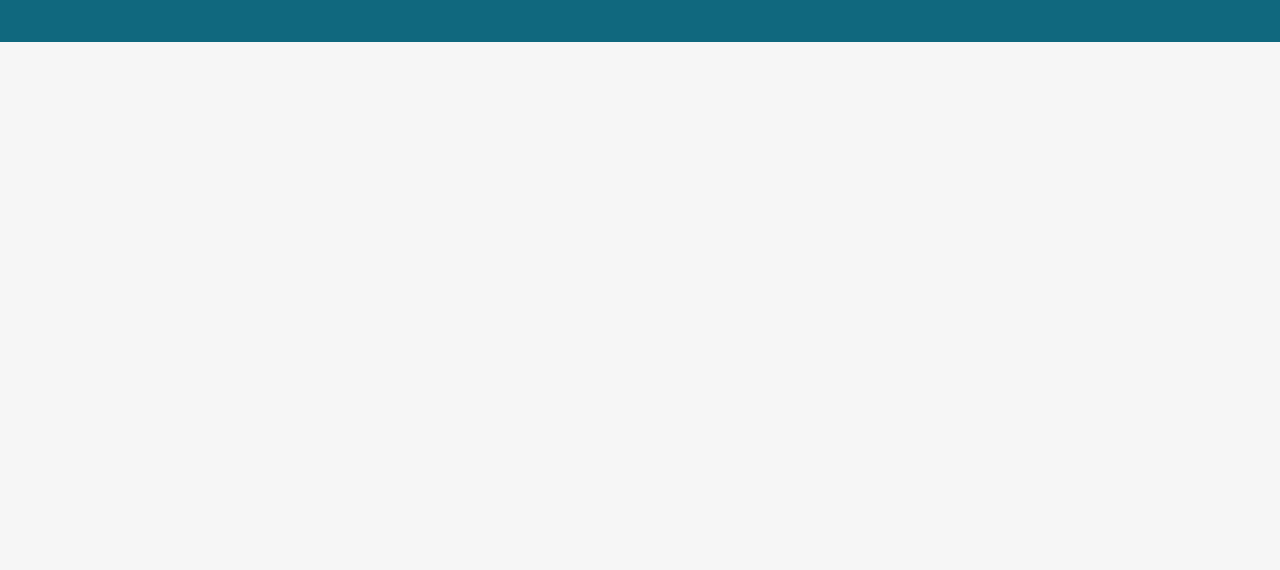
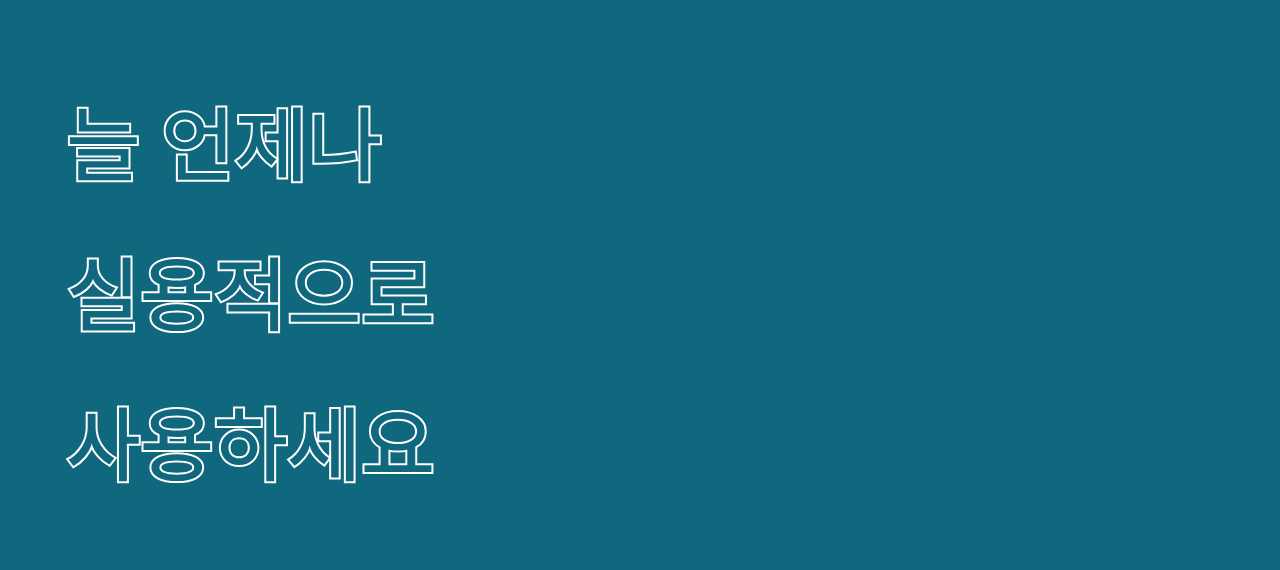
Before and after one commit to haron-lee/phone-shop, a plain HTML site: page index.html in a window 1280 px wide. Shown: the part 2376-2946 px from the top of the page. Before the commit the page ends 2438 px from the top, so only its background shows below. Drawn offline with Linux system fonts and the light colour scheme.

Commit message:
Update main page

```diff
--- a/css/main.css
+++ b/css/main.css
@@ -75,11 +75,15 @@
   color: red;
 }
 
-/* article free products section */
+/* article free products, promotion section */
 .free_bg {
   width: 100%;
-  height: 60rem;
+  height: 120rem;
   background: var(--color5);
+}
+
+.free_box {
+  margin-bottom: 11rem;
 }
 
 .free_title {
@@ -102,3 +106,11 @@
 #a32 {
   width: 15rem;
 }
+
+.promotion_bold p {
+  font-size: var(--biggest);
+  font-weight: bold;
+  color: var(--color5);
+  -webkit-text-stroke: 2px #fff;
+  line-height: 15rem;
+}
--- a/index.html
+++ b/index.html
@@ -190,6 +190,7 @@
         <article class="free_products">
             <div class="free_bg">
                 <div class="wrap m-auto">
+                    <div class="free_box">
                         <div class="free_title flex flex-direct align-center center">
                             <p class="font-w">금액이 부담되신다면 이 모델을 추천드려요</p>
                             <p class="free_subtitle">
@@ -255,6 +256,17 @@
                             </li>
                         </ol>
                     </div>
+                    <div class="promotion_box flex align-center space-b">
+                        <div class="promotion_bold">
+                            <p>
+                                늘 언제나 <br>
+                                실용적으로 <br>
+                                사용하세요
+                            </p>
+                        </div>
+                        <div class="promotion_img"></div>
+                    </div>
+                </div>
             </div>
         </article>
         <footer></footer>
```
Lines whose indentation alone changed are shown as unchanged.
